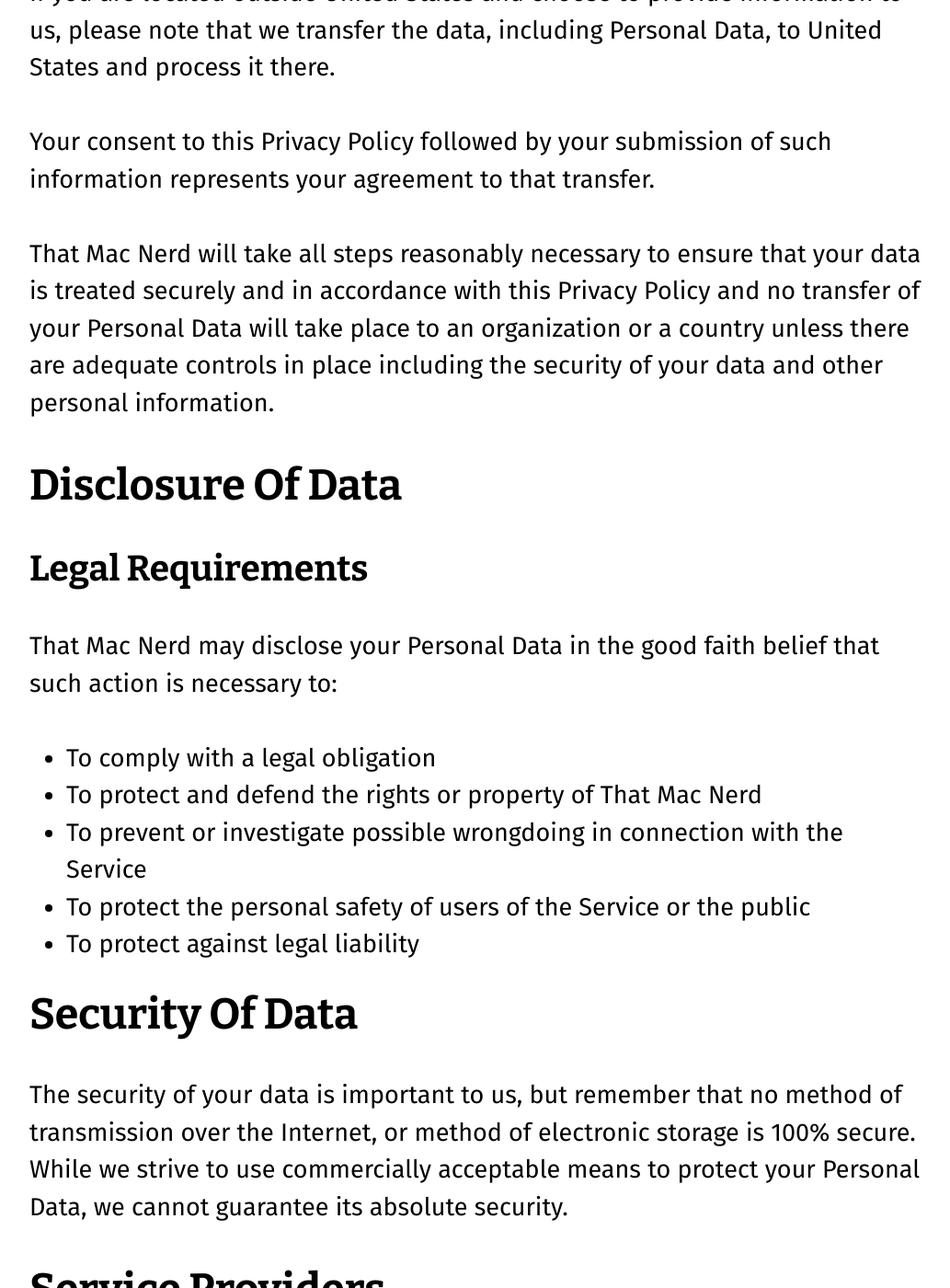
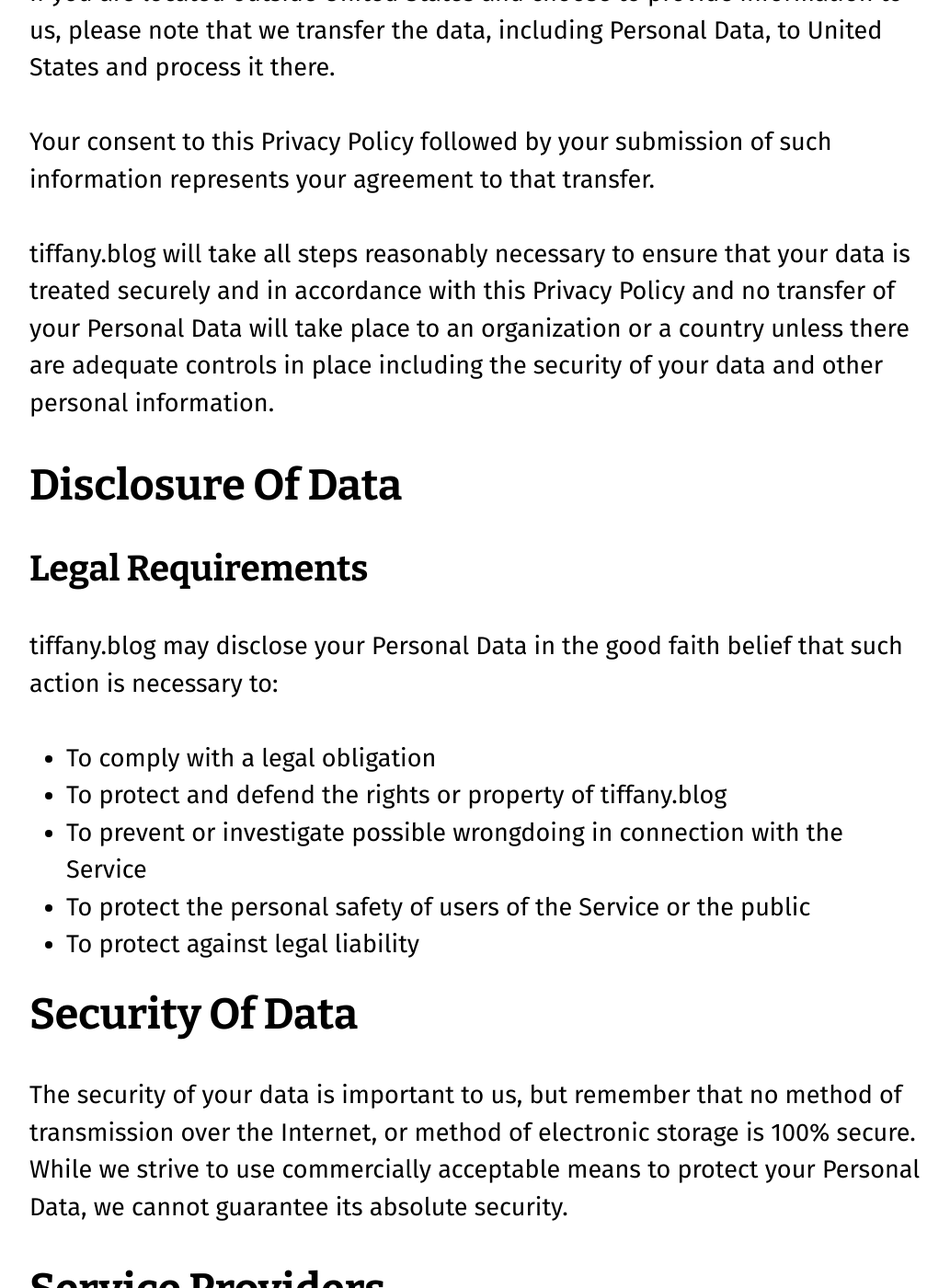
Before and after one commit to bryanbraun/tiffany.blog, a Jekyll site: the page built from privacy-policy.md, in a window 1280 px wide and 1400 px high, scrolled down 3947 px. Shown: the whole window at 92% size, without its empty margins (123-1156 px from the left). Built offline with Jekyll 4.4.1, drawn with Linux system fonts in a browser that asks for light colours; nearby versions of some CDN libraries; a script that is not in the unit is left out; some of the changed text lies outside the part shown.

Commit message:
Update something

```diff
--- a/privacy-policy.md
+++ b/privacy-policy.md
@@ -9,7 +9,7 @@
 
 tiffany.blog ("us", "we", or "our") operates the [https://tiffanywhite.blog](https://tiffanywhite.blog) website (the "Service").
 
-This page informs you of our policies regarding the collection, use, and disclosure of personal data when you use our Service and the choices you have associated with that data. This Privacy Policy for That Mac Nerd is powered by [FreePrivacyPolicy.com](https://www.freeprivacypolicy.com/free-privacy-policy-generator.php).
+This page informs you of our policies regarding the collection, use, and disclosure of personal data when you use our Service and the choices you have associated with that data. This Privacy Policy for tiffany.blog is powered by [FreePrivacyPolicy.com](https://www.freeprivacypolicy.com/free-privacy-policy-generator.php).
 
 We use your data to provide and improve the Service. By using the Service, you agree to the collection and use of information in accordance with this policy. Unless otherwise defined in this Privacy Policy, terms used in this Privacy Policy have the same meanings as in our Terms and Conditions, accessible from [https://tiffanywhite.blog](https://tiffanywhite.blog).
 
@@ -47,7 +47,7 @@
 Use of Data
 -----------
 
-That Mac Nerd uses the collected data for various purposes:
+tiffany.blog uses the collected data for various purposes:
 
 *   To provide and maintain the Service
 *   To notify you about changes to our Service
@@ -66,17 +66,17 @@
 
 Your consent to this Privacy Policy followed by your submission of such information represents your agreement to that transfer.
 
-That Mac Nerd will take all steps reasonably necessary to ensure that your data is treated securely and in accordance with this Privacy Policy and no transfer of your Personal Data will take place to an organization or a country unless there are adequate controls in place including the security of your data and other personal information.
+tiffany.blog will take all steps reasonably necessary to ensure that your data is treated securely and in accordance with this Privacy Policy and no transfer of your Personal Data will take place to an organization or a country unless there are adequate controls in place including the security of your data and other personal information.
 
 Disclosure Of Data
 ------------------
 
 ### Legal Requirements
 
-That Mac Nerd may disclose your Personal Data in the good faith belief that such action is necessary to:
+tiffany.blog may disclose your Personal Data in the good faith belief that such action is necessary to:
 
 *   To comply with a legal obligation
-*   To protect and defend the rights or property of That Mac Nerd
+*   To protect and defend the rights or property of tiffany.blog
 *   To prevent or investigate possible wrongdoing in connection with the Service
 *   To protect the personal safety of users of the Service or the public
 *   To protect against legal liability
```
